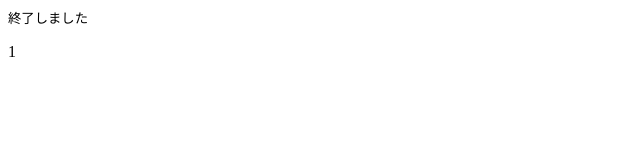
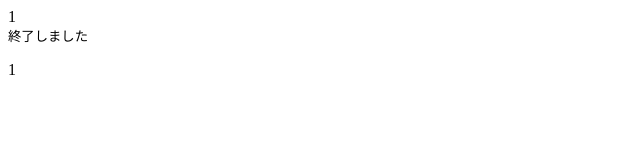
Before and after one commit to TommyBlueSky/sample01, a plain HTML site: page index.html in a window 1280 px wide. Shown: the whole page, without its empty margins (0-640 px from the left). Drawn offline with Linux system fonts and the light colour scheme.

Commit message:
1いれた

```diff
--- a/index.html
+++ b/index.html
@@ -6,7 +6,7 @@
     <title>Document</title>
 </head>
 <body>
-<div id="CDT"></div>
+<div id="CDT">1</div>
 <span class="cdt_date" id="cdt_date"></span>
 <p>1</p>
     <script>
```
